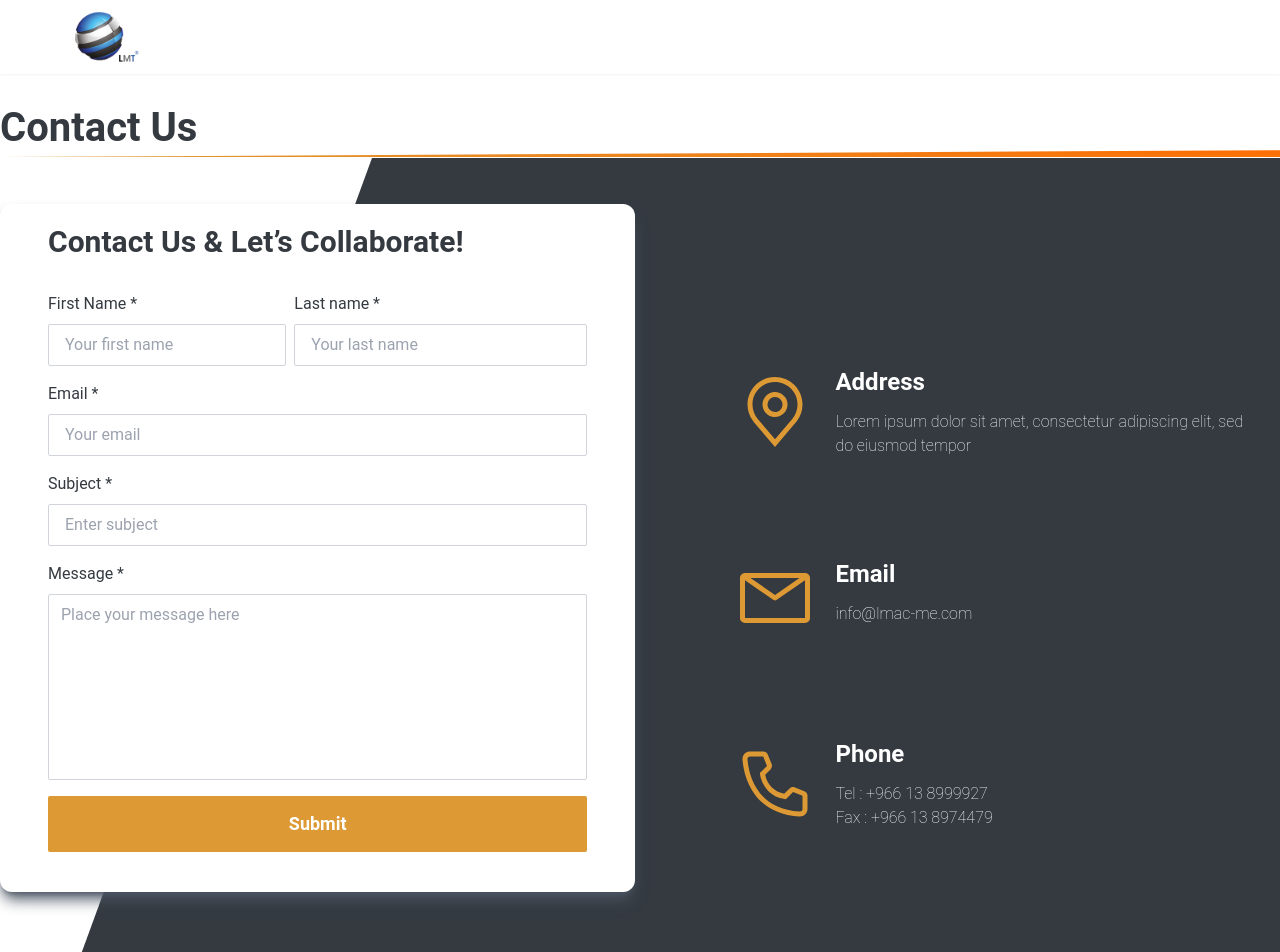
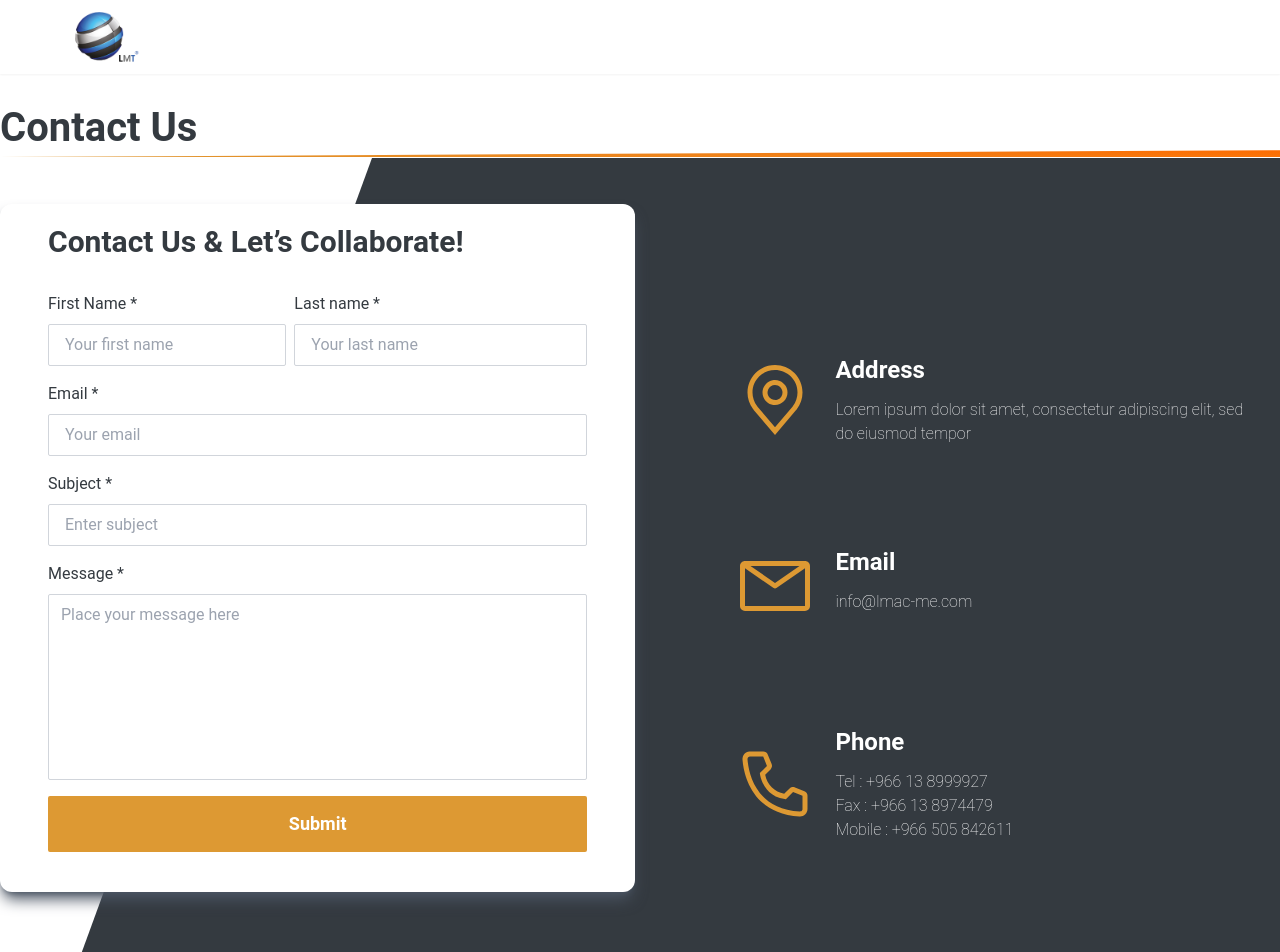
Before and after one commit to prowebdev119/Last-Mile-System-Design-Bahrain, a React (Create React App) app: page /contact-us in a window 1280 px wide. Shown: the top 952 px of the page. Built offline with nearby package versions, Linux system fonts and the light colour scheme.

Commit message:
Update ContactUs.tsx

```diff
--- a/src/Pages/ContactUs.tsx
+++ b/src/Pages/ContactUs.tsx
@@ -108,6 +108,7 @@ const ContactUs = () => {
 								<div className="contact-info-description">
 									<span>Tel : +966 13 8999927</span>
 									<span>Fax : +966 13 8974479</span>
+									<span>Mobile : +966 505 842611</span>
 								</div>
 							</div>
 						</div>
```
